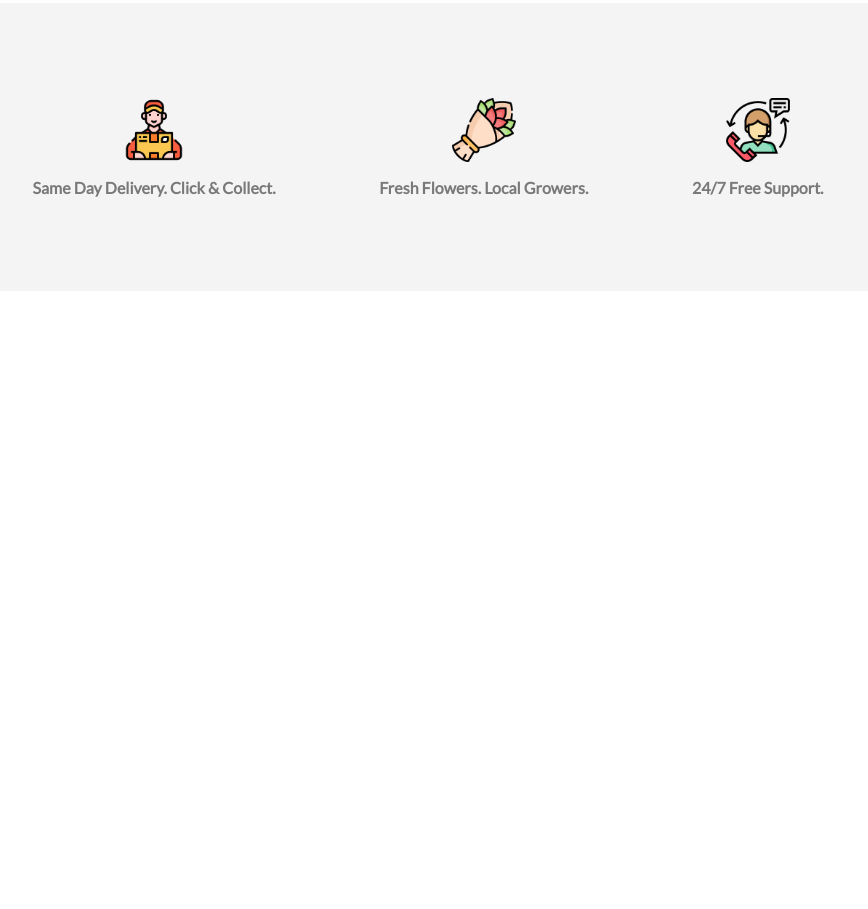
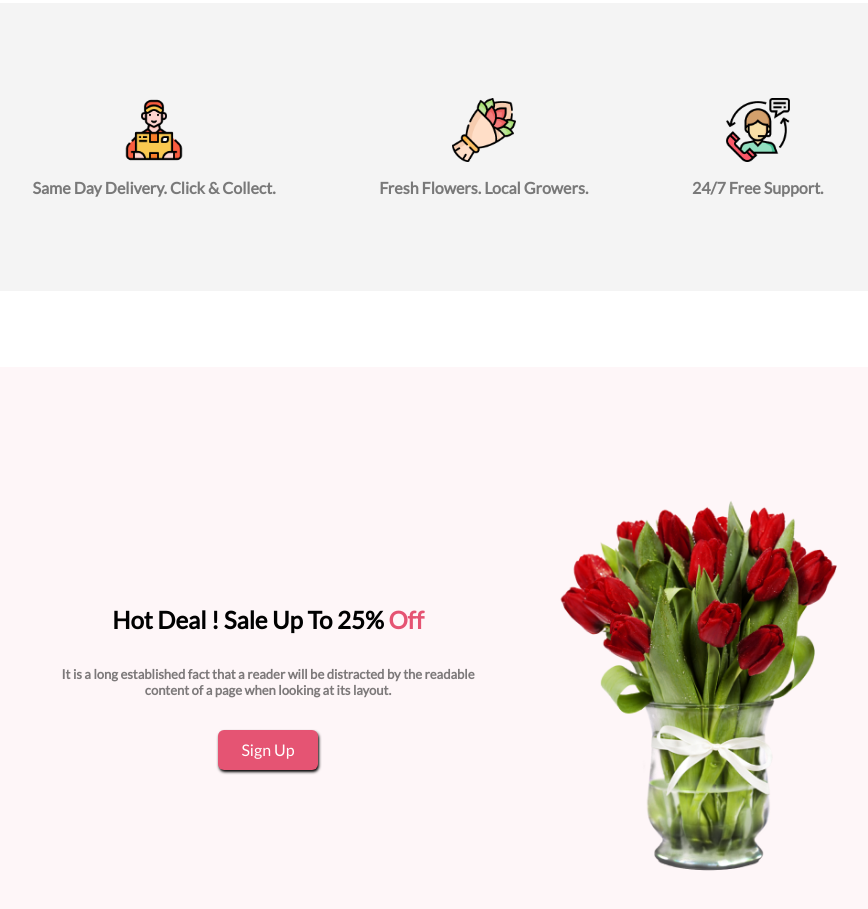
Before and after one commit to Masum-Reza2/The-Ultimate-Flower-Shop, a plain HTML site: page index.html in a window 1280 px wide. Shown: the part 1753-2662 px from the top of the page, without its empty margins (212-1080 px from the left). Before the commit the page ends 2120 px from the top, so only its background shows below. Drawn offline with Linux system fonts and the light colour scheme.

Commit message:
hot_deal_section design complete

```diff
--- a/index.html
+++ b/index.html
@@ -90,7 +90,16 @@
         </section>
         <!-- customer care section ends here -->
 
-        <section>
+        <section id="hot_deal_section">
+
+            <div class="hot_deal_box">
+                <h2>Hot Deal ! Sale Up To 25% <span class="radish_span">Off</span></h2>
+                <p class="color_primary">It is a long established fact that a reader will be distracted by the readable content of a page when looking at its layout.</p>
+                <button class="btn">Sign Up</button>
+            </div>
+            <div class="hot_deal_box2">
+                <img src="./flower Asset/hot_deal_rose.png" alt="">
+            </div>
 
         </section>
     </main>
--- a/style.css
+++ b/style.css
@@ -36,19 +36,18 @@ p,
 button {
   margin-top: 2rem;
 }
-.header_box1 button {
-  background-color: #e55473;
-  color: white;
-  border: 0;
-  font-size: 1rem;
-  border-radius: 6px;
-}
+
 .btn {
   width: 100px;
   height: 40px;
   cursor: pointer;
   box-shadow: 1px 2px 3px black;
   font: bold;
+  background-color: #e55473;
+  color: white;
+  border: 0;
+  font-size: 1rem;
+  border-radius: 6px;
 }
 .btn:hover {
   color: #e55473;
@@ -131,31 +130,65 @@ button {
 /* features esction completed */
 
 /* customar_care_section starts form here */
-#customar_care_section{
+#customar_care_section {
   height: 55vh;
   display: flex;
   align-items: center;
   justify-content: center;
 }
-.customer_care_parent{
+.customer_care_parent {
   height: 36vh;
   width: 78vw;
-    background-color: #2727270D;
+  background-color: #2727270d;
   display: flex;
   flex-direction: row;
   align-items: center;
   justify-content: space-evenly;
 }
-.customer_care_parent img{
+.customer_care_parent img {
   height: 5vw;
 }
-.customer_inner_div{
+.customer_inner_div {
   display: flex;
   flex-direction: column;
   align-items: center;
   justify-content: center;
 }
-.customer_inner_div p{
+.customer_inner_div p {
   margin-top: 16px;
 }
 /* customer care section design completed */
+
+/* hot_deal_section starts here */
+#hot_deal_section {
+  background-color: #e554730d;
+  height: 80vh;
+  display: flex;
+  flex-direction: row;
+  align-items: center;
+  justify-content: center;
+  gap: 4rem;
+}
+.hot_deal_box {
+  height: 45vh;
+  width: 35vw;
+  display: flex;
+  flex-direction: column;
+  align-items: center;
+  justify-content: center;
+  text-align: center;
+}
+.hot_deal_box p{
+    font-size: small;
+}
+.hot_deal_box2 {
+  height: 48vh;
+  width: 20vw;
+}
+.hot_deal_box2 img{
+    height: 48vh;
+}
+.radish_span{
+    color: #E55473;
+    font-weight: 800;
+}
```
Also changed, not shown: flower Asset/hot_deal_rose.png (renamed from flower Asset/pngwing 8.png). Lines whose indentation alone changed are shown as unchanged.
